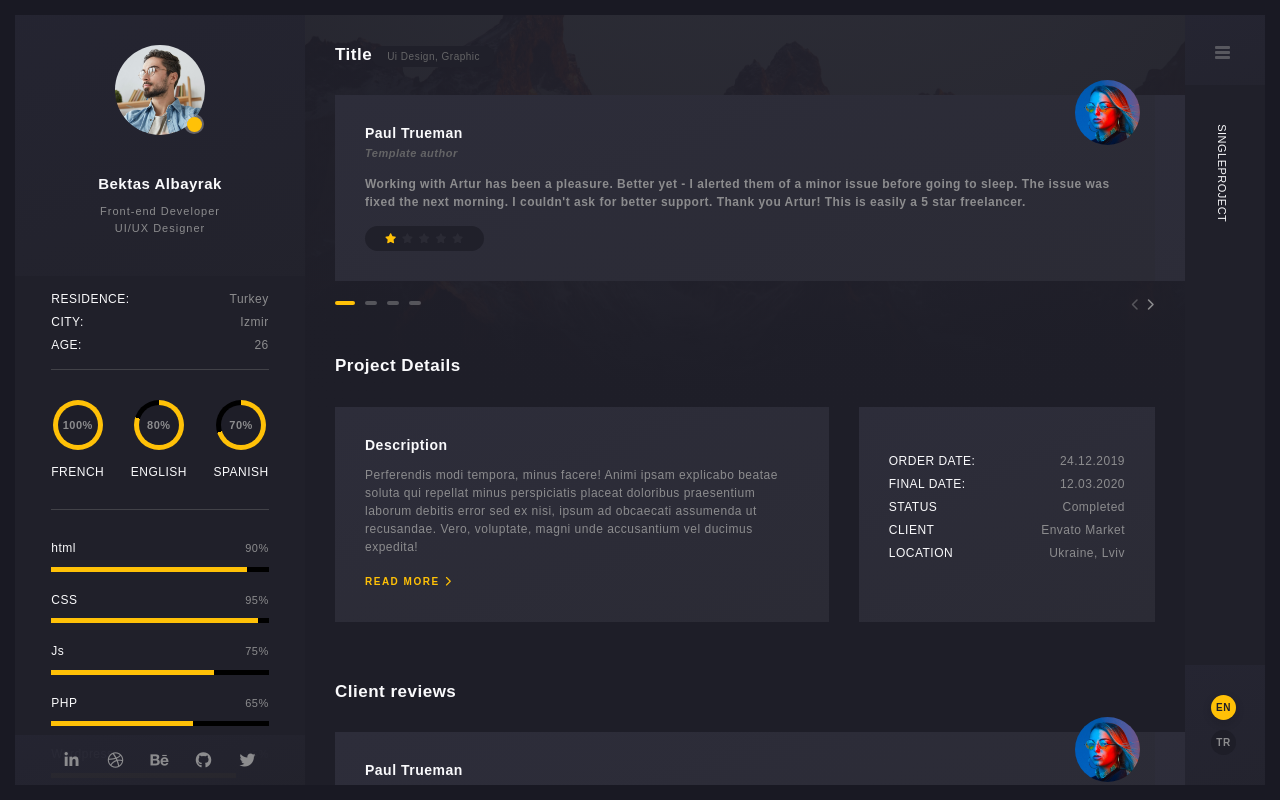
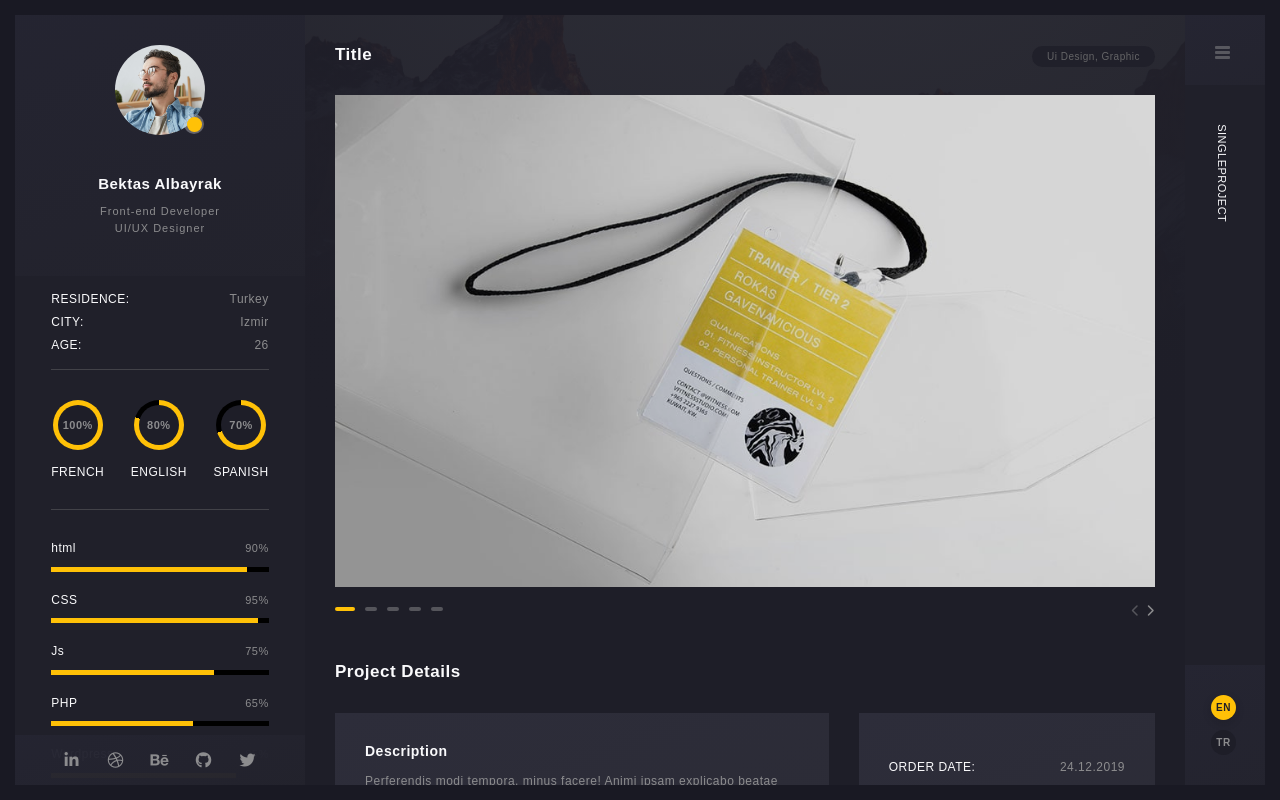
Before and after one commit to albayrakbektas/arter, a Vue app: page /singleproject in a window 1280 px wide. Built offline with nearby package versions, Linux system fonts and the light colour scheme.

Commit message:
Update SingleProject.vue

```diff
--- a/src/views/SingleProject.vue
+++ b/src/views/SingleProject.vue
@@ -2,11 +2,14 @@
   <LayoutPage>
     <div class="row">
       <PublicationHeader
-        v-if="this.$store.state.layoutGrid === 'single-project-two'"
+        v-if="
+          this.$store.state.layoutGrid === 'single-project-two' ||
+          'single-project'
+        "
         :card="header"
         class="pd header-width"
       />
-      <RecommendationCards
+      <CardImageSlider
         :header="header"
         v-if="this.$store.state.layoutGrid === 'single-project'"
       />
@@ -37,9 +40,11 @@ import RecommendationCards from "@/components/Pages/Home/recommendation/Recommen
 import PublicationFullImg from "@/components/Pages/Publication/PublicationFullImg";
 import PublicationHeader from "@/components/Pages/Publication/PublicationHeader";
 import PortfolioResult from "@/components/Pages/SingleProject/PortfolioResult";
+import CardImageSlider from "@/components/Pages/SingleProject/CardImageSlider";
 export default {
   name: "SingleProject",
   components: {
+    CardImageSlider,
     PortfolioResult,
     PublicationHeader,
     PublicationFullImg,
```
